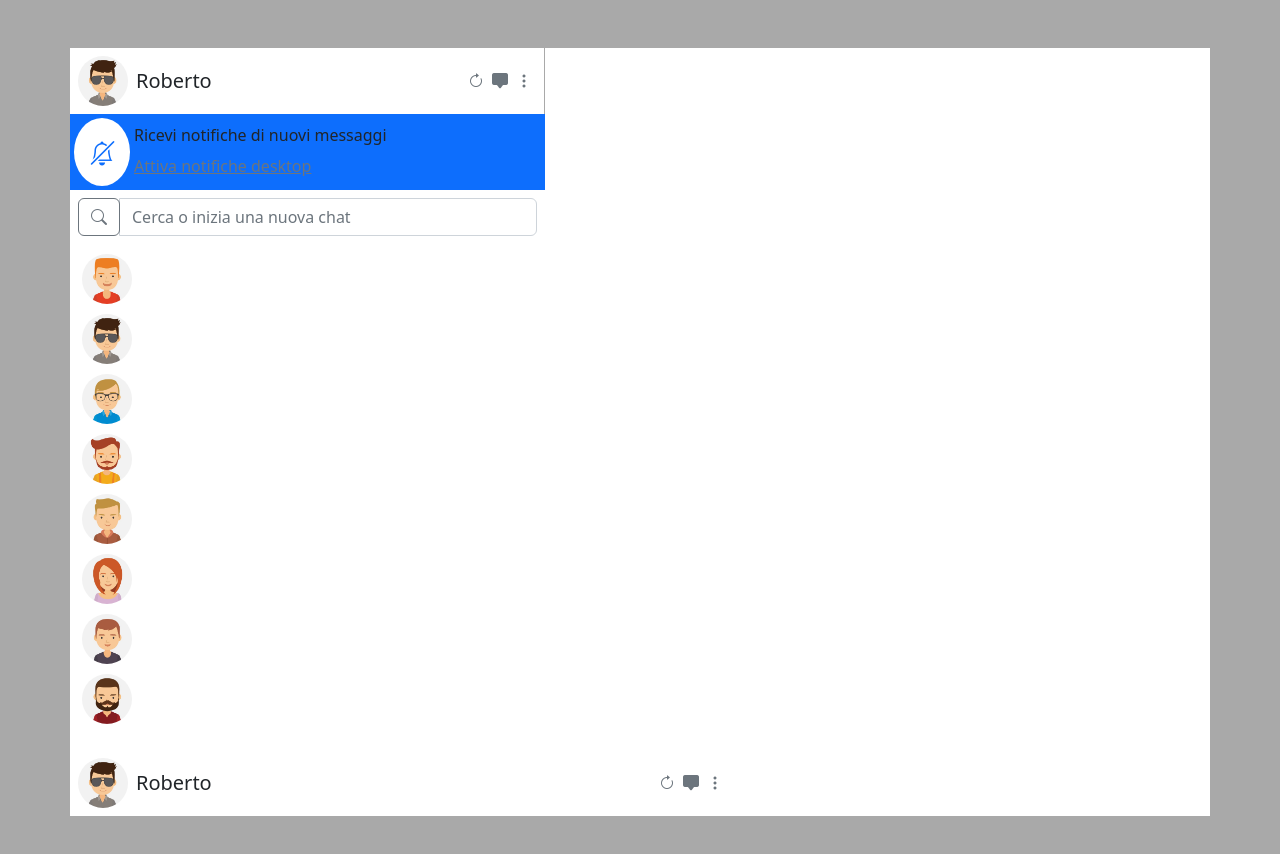
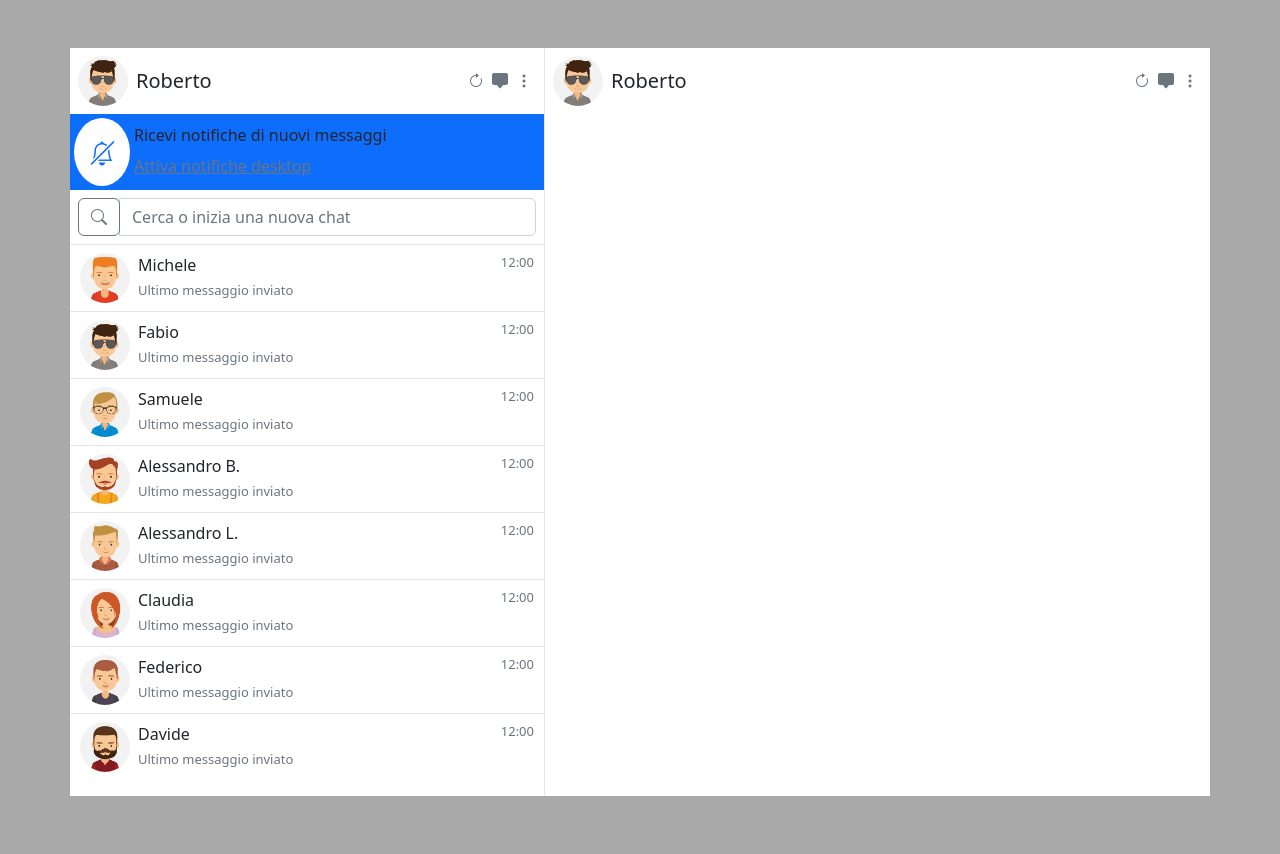
Before and after one commit to bittoMazza/vue-boolzapp, a plain HTML site: page index.html in a window 1280 px wide. Drawn offline with nearby package versions, Linux system fonts and the light colour scheme.

Commit message:
completed left col style

```diff
--- a/css/style.css
+++ b/css/style.css
@@ -7,16 +7,23 @@ body{
     border-radius: 50%;
 }
 
-.head-col-left{
-    border-right: 1px solid darkgrey;
-}
 
-.col-5 .reset_padding,.col-7 .reset_padding,.row .reset_padding{
+
+.col-5 .reset_padding,.col-7 .reset_padding,.row .reset_padding,ul{
     padding-left: 0;
     padding-right: 0;
 }
 
-ul,li{
+li{
     list-style: none;
-    padding: 5px 0;
+    padding: 8px 10px;
+    border-top: 0.5px solid rgb(231, 229, 229);
 }
+
+.ms_small_text{
+    font-size: 13px;
+}
+
+.col-5{
+    border-right: 1px solid rgb(231, 229, 229);
+}
--- a/index.html
+++ b/index.html
@@ -40,14 +40,20 @@
                     </div>
                     <input type="text" class="form-control" placeholder="Cerca o inizia una nuova chat" aria-label="" aria-describedby="basic-addon1">
                 </div>
-               </div>
                 <div class="chat-list">
                     <ul>
-                        <li v-for="(chat,index) in contacts">
+                        <li v-for="(chat,index) in contacts" class="d-flex">
                             <img :src="imageChat(index)" class="ms_logo" alt="">
+                            <div class="chat-info px-2 position-relative w-100">
+                                <span class="position-absolute top-0 end-0 text-muted ms_small_text">12:00</span>
+                                <span class="d-block"> {{ chat.name }} </span>
+                                <span class="text-muted ms_small_text"> Ultimo messaggio inviato</span>
+                            </div>
                         </li>
                     </ul>
                </div>
+               </div>
+
 
                <div class="col-7 reset_padding">
                 <div class="head-col-right p-2 d-flex justify-content-between">
```
Lines whose indentation alone changed are shown as unchanged.
